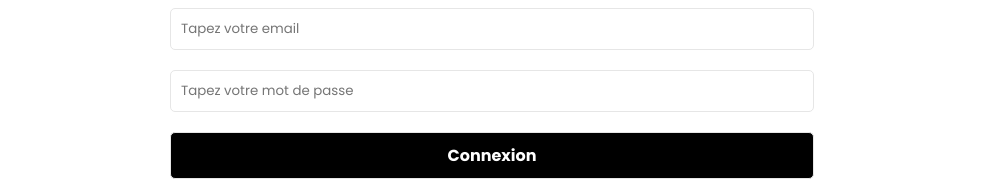
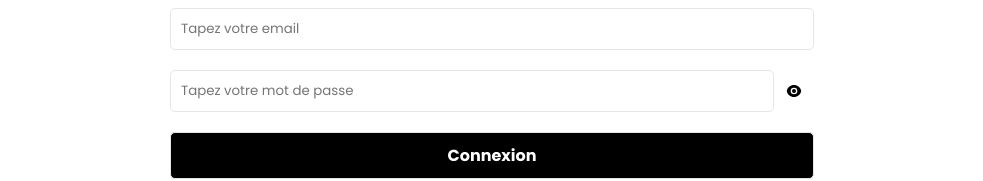
Before and after one commit to MohamedOutougane/Kazany-PasswordManager, a React (Create React App) app in the folder client/: page /login in a window 1280 px wide. Shown: the part 315-496 px from the top of the page, without its empty margins (148-1131 px from the left). Built offline with nearby package versions, Linux system fonts and the light colour scheme.

Commit message:
showhidepassword

```diff
--- a/client/src/pages/Login.jsx
+++ b/client/src/pages/Login.jsx
@@ -3,6 +3,7 @@ import { useState, useEffect } from 'react';
 import { useSelector, useDispatch } from 'react-redux';
 import { useNavigate } from 'react-router-dom';
 import { toast } from 'react-toastify';
+import { RiEyeFill, RiEyeCloseFill } from 'react-icons/ri';
 import { FaSignInAlt } from 'react-icons/fa';
 import { loginUser, reset } from '../features/auth/authSlice';
 import Spinner from '../components/Spinner';
@@ -24,6 +25,15 @@ function Login() {
 
     // Extract properties from auth state using useSelector hook
     const { user, isLoading, isError, isSuccess, message} = useSelector((state) => state.auth);
+
+    // password show/hide elements
+    const Eye = <RiEyeFill/>;
+    const EyeSlash = <RiEyeCloseFill/>;
+    // this is the eye for the password input
+    const [hidePassword, setHidePassword] = useState(true);
+    const showHidePassword = () => {
+        setHidePassword(!hidePassword);
+    };
 
     // it changes the state of the form when the user types in the input fields
     const onChange = (e) => {
@@ -60,7 +70,7 @@ function Login() {
 
         // If user is successfully logged-in or he is already logged in, display success message and redirect to dashboard page
         if (isSuccess || user) {
-            toast.success(message);
+            toast.success(message.message);
             navigate('/dashboard');
         };
 
@@ -68,7 +78,7 @@ function Login() {
 
     }, [user, isError, isSuccess, message, navigate, dispatch]);
 
-  return (
+    return (
     <>
         <section className="heading">
             <h1>
@@ -83,7 +93,11 @@ function Login() {
                     <input type="text" className="form-control" id="email" name="email" value={email} placeholder="Tapez votre email" onChange={onChange} />
                 </div>
                 <div className="form-group">
-                    <input type="password" className="form-control" id="password" name="password" value={password} placeholder="Tapez votre mot de passe" onChange={onChange} />
+                    <div className="password-input">
+                        <input type={hidePassword ? "password" : "text" } className="form-control" id="password" name="password" value={password} placeholder="Tapez votre mot de passe" onChange={onChange} />
+                        <a onClick={showHidePassword}><i  style={{display: hidePassword === true ? 'flex' : 'none' }}>{Eye}</i></a>
+                        <a onClick={showHidePassword}><i  style={{display: hidePassword === false ? 'flex' : 'none' }}>{EyeSlash}</i></a>
+                    </div>
                 </div>
                 <div className='form-group'>
                     <input type="submit" className="btn btn-block" value="Connexion"/>
```
